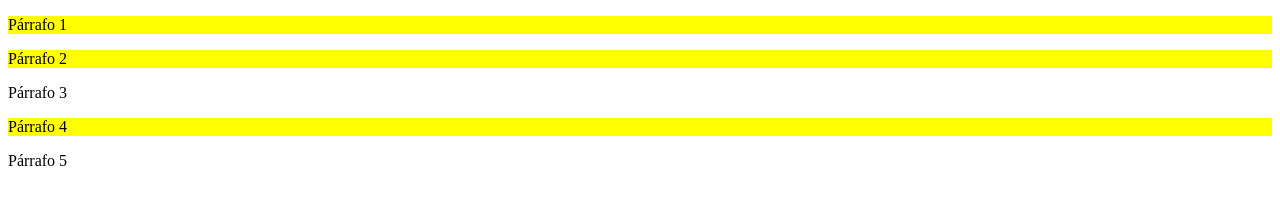
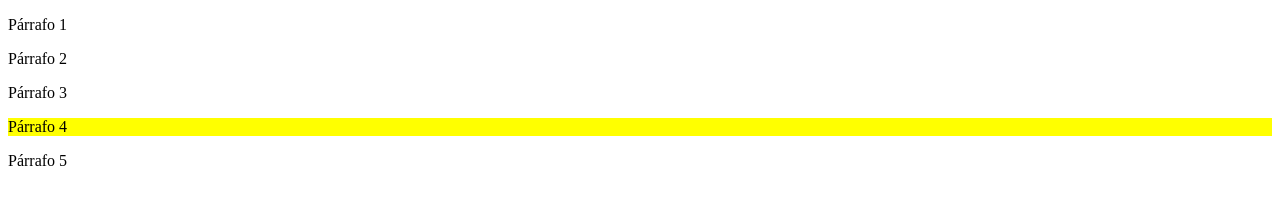
Before and after one commit to 211224385/Introduccion-Web, a plain HTML site: page views/html con estilos/selectores_combinadores.html in a window 1280 px wide. Drawn offline with Linux system fonts and the light colour scheme.

Commit message:
selector hermano adyacente

```diff
--- a/views/html con estilos/selectores_combinadores.html
+++ b/views/html con estilos/selectores_combinadores.html
@@ -5,7 +5,7 @@
     <meta name="viewport" content="width=device-width, initial-scale=1.0">
     <title>Selector Combinador</title>
     <style>
-        div>p{
+        div + p{
             background-color: yellow;
 
         }
@@ -16,9 +16,9 @@
         <p>Párrafo 1</p>
         <p>Párrafo 2</p>
         <section><p>Párrafo 3</p></section>
-        <p>Párrafo 4</p>
     </div>
 
+    <p>Párrafo 4</p>
     <p>Párrafo 5</p>
 
 </body>
```
